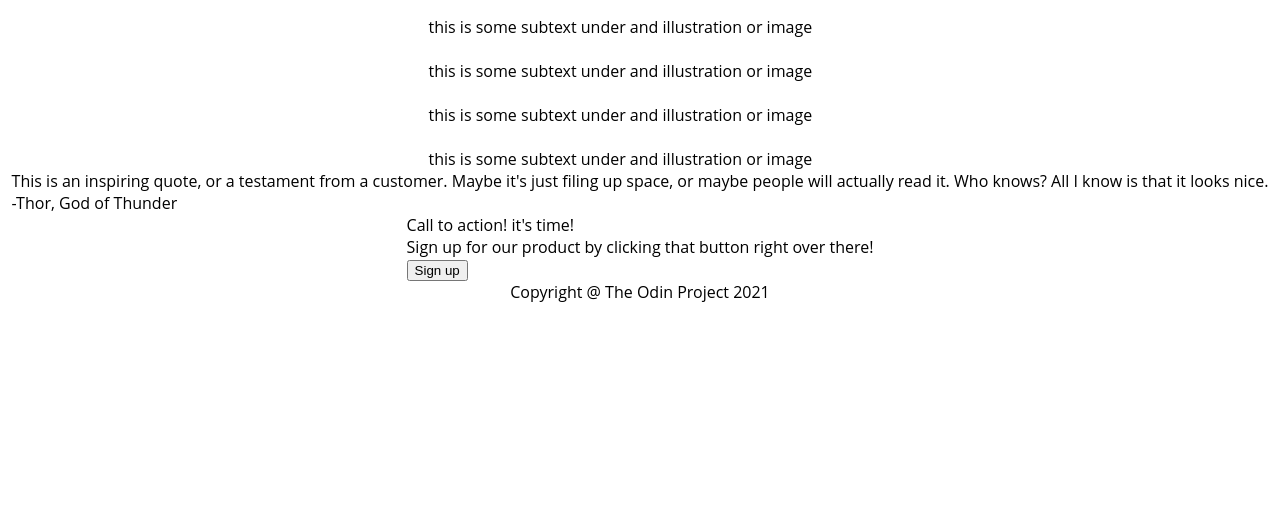
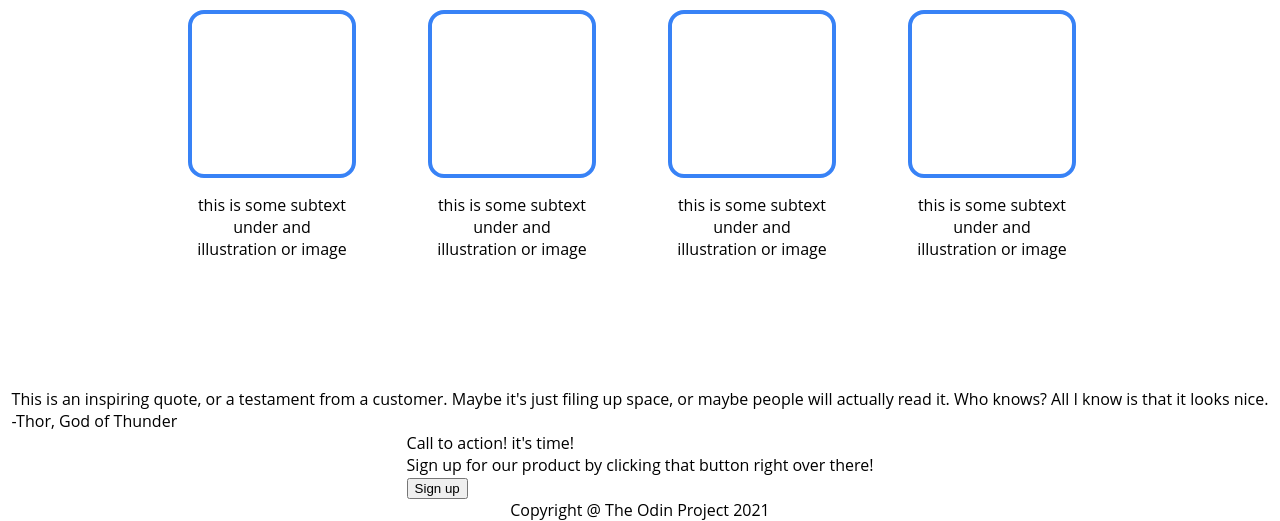
Before and after one commit to KevinRius/TOP-landingPage, a plain HTML site: page index.html in a window 1280 px wide. Shown: the part 628-1149 px from the top of the page. Before the commit the page ends 931 px from the top, so only its background shows below. Drawn offline with Linux system fonts and the light colour scheme.

Commit message:
style second part and adjust second part html
also create min-width to avoid complete destruction of the page

```diff
--- a/index.html
+++ b/index.html
@@ -34,12 +34,12 @@
 
         <div class="secondPart">
             <div class="secondContainer">
-                <h1>Some random information</h1>
-                <div>
-                    <img src="" alt=""><div>this is some subtext under and illustration or image</div>
-                    <img src="" alt=""><div>this is some subtext under and illustration or image</div>
-                    <img src="" alt=""><div>this is some subtext under and illustration or image</div>
-                    <img src="" alt=""><div>this is some subtext under and illustration or image</div>
+                <div class="rand">Some random information.</div>
+                <div class="cards">
+                    <div class="cardTxt"><div class="card"></div><div class="txt">this is some subtext under and illustration or image</div></div>
+                    <div class="cardTxt"><div class="card"></div><div class="txt">this is some subtext under and illustration or image</div></div>
+                    <div class="cardTxt"><div class="card"></div><div class="txt">this is some subtext under and illustration or image</div></div>
+                    <div class="cardTxt"><div class="card"></div><div class="txt">this is some subtext under and illustration or image</div></div>
                 </div>
             </div>
         </div>
--- a/style.css
+++ b/style.css
@@ -1,5 +1,7 @@
 body {
     font-family: Open Sans,Helvetica Neue,Helvetica,Arial,sans-serif;
+    width: 100%;
+    min-width: 930px;
     margin: 0;
     display: flex;
     flex-direction: column;
@@ -97,3 +99,57 @@ header {
     justify-content: center;
     align-items: center;
 }
+
+/* Second Part */
+
+.secondPart {
+    width: 100%;
+    height: 30rem;
+    display: flex;
+    justify-content: center;
+    align-items: center;
+}
+
+.secondContainer {
+    height: 100%;
+    width: 70%;
+    display: flex;
+    flex-direction: column;
+    justify-content: space-between;
+    align-items: center;
+}
+
+.rand {
+    font-size: 36px;
+    font-weight: bolder;
+    color: #1F2937;
+    flex-grow: 1;
+    display: flex;
+    align-items: center;
+}
+
+.cards {
+    width: 100%;
+    display: flex;
+    justify-content: space-between;
+}
+
+.cardTxt {
+    width: 10rem;
+    margin: 0 1rem 8rem 0;
+    display: flex;
+    flex-direction: column;
+    align-items: center;
+}
+
+.card {
+    width: 10rem;
+    height: 10rem;
+    border: 4px solid #3882f6;
+    border-radius: 16px;
+    margin: 0 0 1rem 0;
+}
+
+.txt {
+    text-align: center;
+}
```
